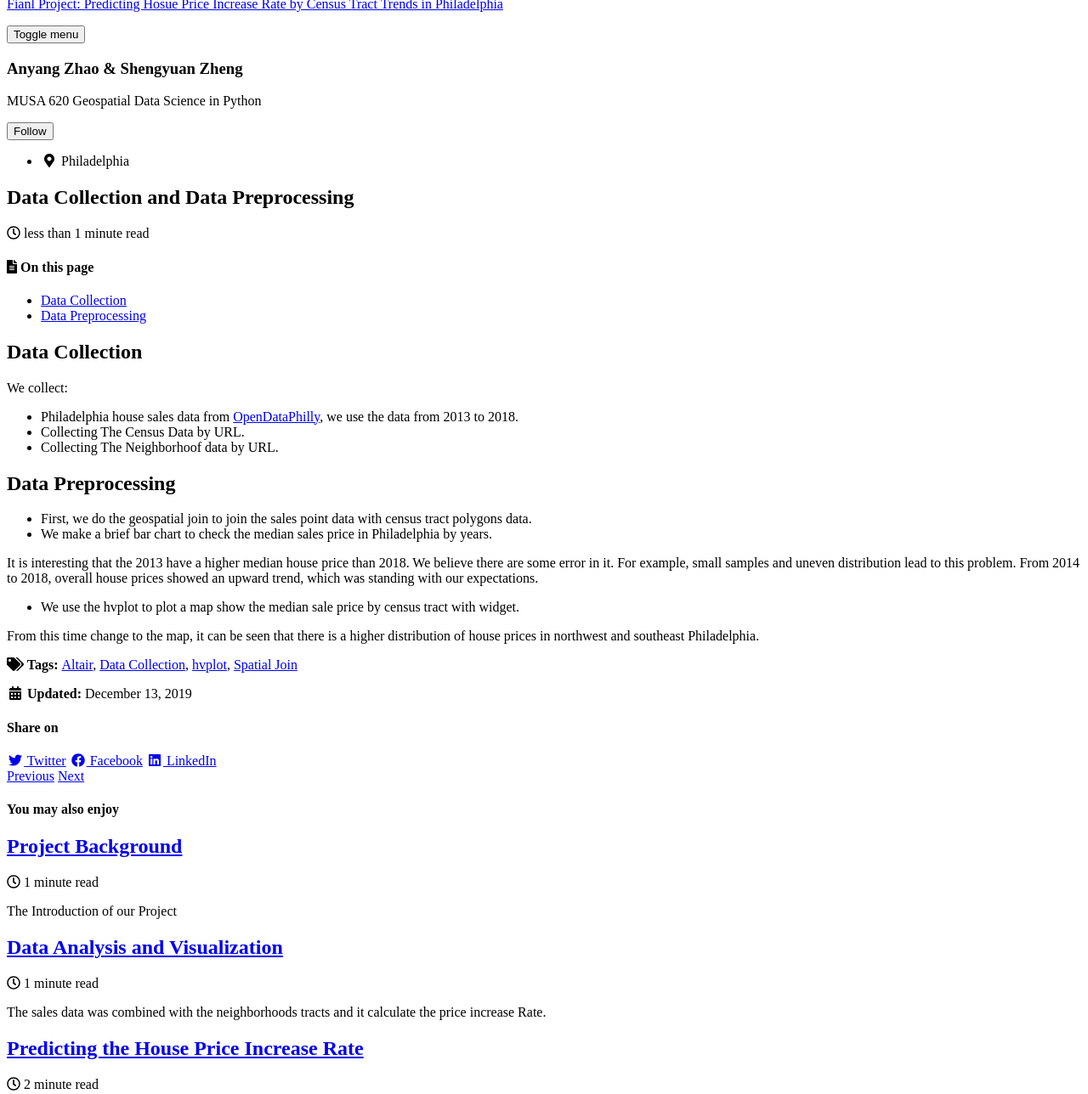
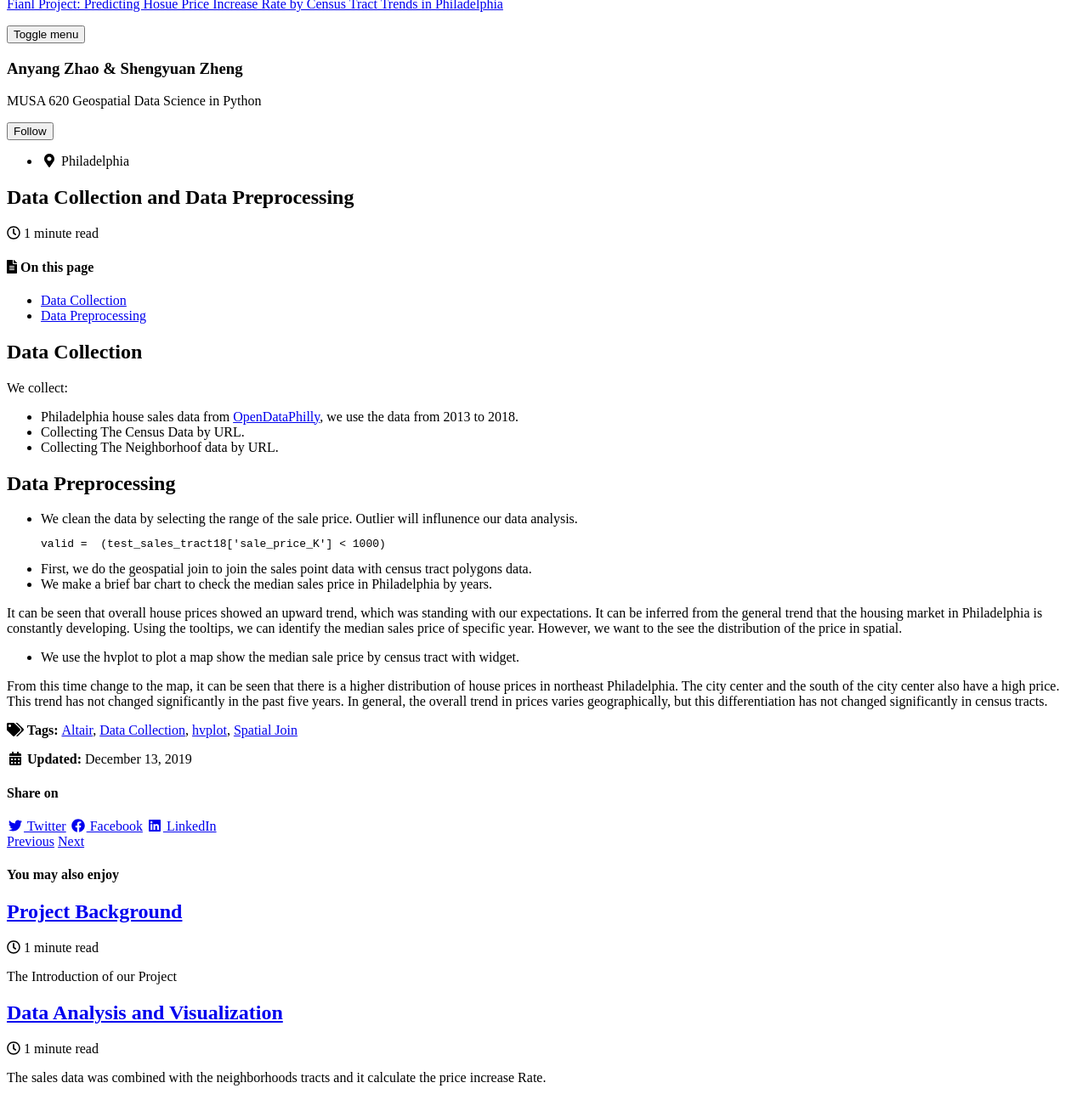
Before and after one commit to zhaoanyang36/house_price_prediction, a Jekyll site: the page built from _posts/2019-12-13-Data-Collection-and-Data-Preprocessing.md, in a window 1280 px wide and 1400 px high, cut to the strip 112-1400 px from the top of the window. Shown: the whole strip at 85% size. Built offline with Jekyll 4.4.1, drawn with Linux system fonts in a browser that asks for light colours; cached includes are drawn as plain includes; nearby versions of some CDN libraries.

Commit message:
Update 2019-12-13-Data-Collection-and-Data-Preprocessing.md

````diff
--- a/_posts/2019-12-13-Data-Collection-and-Data-Preprocessing.md
+++ b/_posts/2019-12-13-Data-Collection-and-Data-Preprocessing.md
@@ -25,10 +25,14 @@ We collect:
 
 ## Data Preprocessing
 
+- We clean the data by selecting the range of the sale price. Outlier will influnence our data analysis.
+```python
+valid =  (test_sales_tract18['sale_price_K'] < 1000)
+```
 - First, we do the geospatial join to join the sales point data with census tract polygons data.
 - We make a brief bar chart to check the median sales price in Philadelphia by years.
 <div id="altair-chart-1"></div>
-It is interesting that the 2013 have a higher median house price than 2018. We believe there are some error in it. For example, small samples and uneven distribution lead to this problem. From 2014 to 2018, overall house prices showed an upward trend, which was standing with our expectations.
+It can be seen that overall house prices showed an upward trend, which was standing with our expectations. It can be inferred from the general trend that the housing market in Philadelphia is constantly developing. Using the tooltips, we can identify the median sales price of specific year. However, we want to the see the distribution of the price in spatial.
 - We use the hvplot to plot a map show the median sale price by census tract with widget.
 <div id="hv-chart-1"></div>
-From this time change to the map, it can be seen that there is a higher distribution of house prices in northwest and southeast Philadelphia.
+From this time change to the map, it can be seen that there is a higher distribution of house prices in northeast Philadelphia. The city center and the south of the city center also have a high price. This trend has not changed significantly in the past five years. In general, the overall trend in prices varies geographically, but this differentiation has not changed significantly in census tracts.
````
